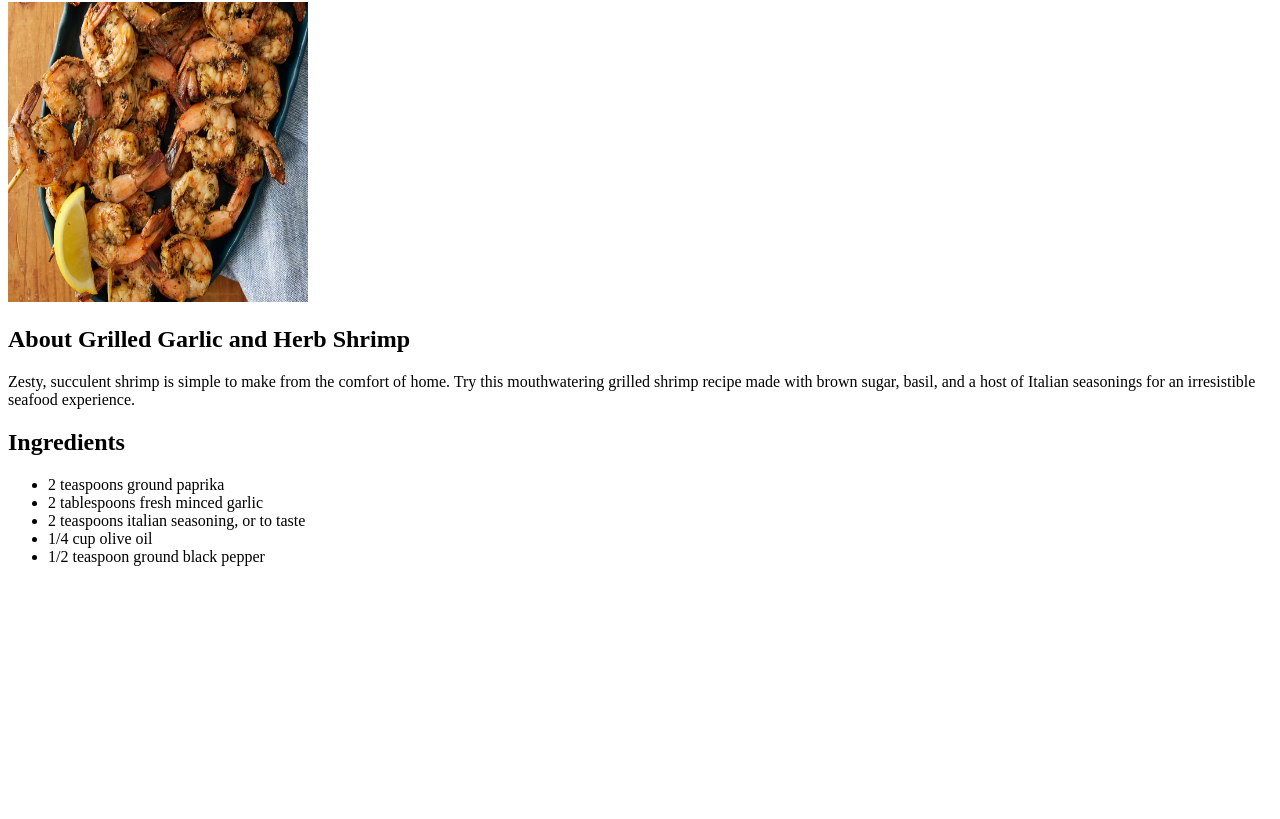
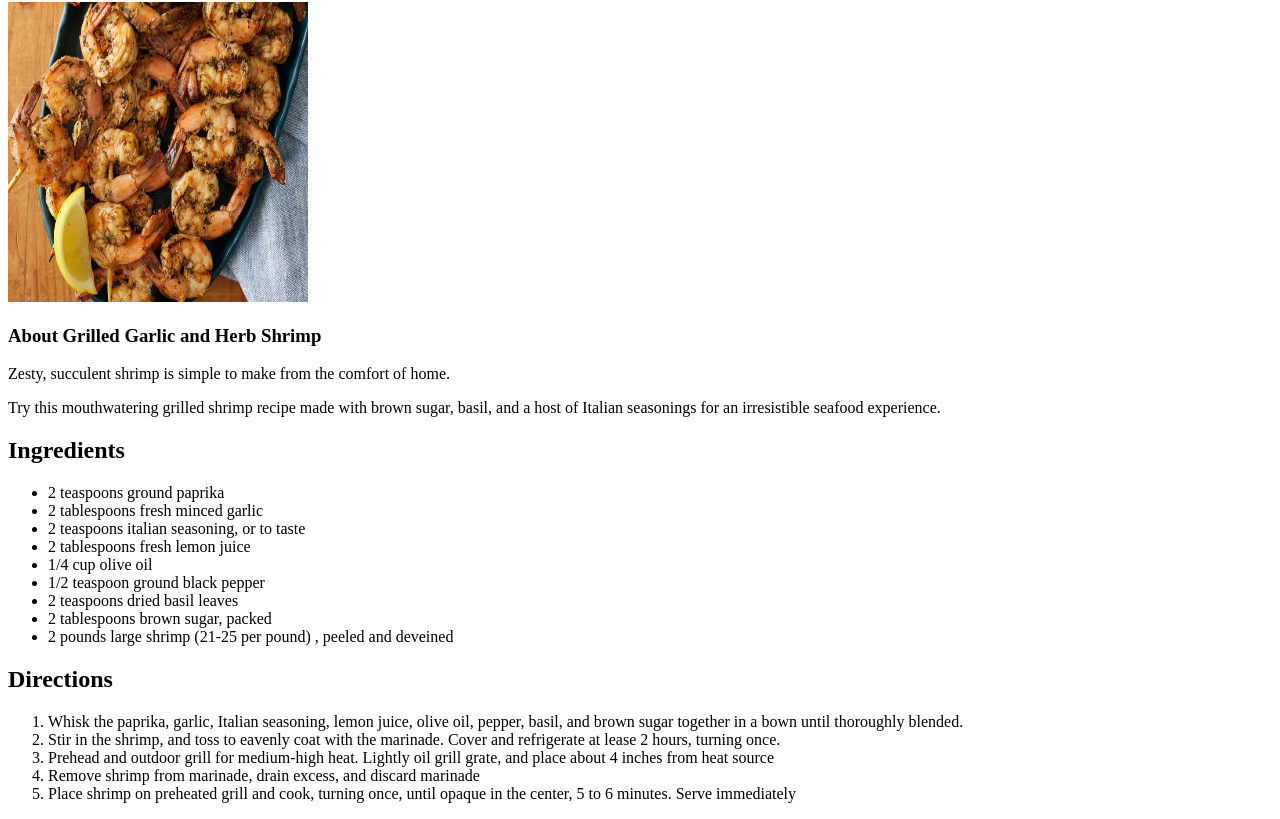
Before and after one commit to AmarisDavis/odin-recipies, a plain HTML site: page recipes/garlicshrimp.html in a window 1280 px wide. Shown: the part 78-897 px from the top of the page. Before the commit the page ends 800 px from the top, so only its background shows below. Drawn offline with Linux system fonts and the light colour scheme.

Commit message:
Update index and finish garlicshrimp.html

```diff
--- a/recipes/garlicshrimp.html
+++ b/recipes/garlicshrimp.html
@@ -9,9 +9,9 @@
     <h1> Grilled Garlic and Herb Shrimp</h1>
     <img src = "../imgs/shrimps.png" height="300" width=" 300">
 
-    <h2>About Grilled Garlic and Herb Shrimp</h2>
-    <p> Zesty, succulent shrimp is simple to make from the comfort of home.
-        Try this mouthwatering grilled shrimp recipe made with brown sugar,
+    <h3>About Grilled Garlic and Herb Shrimp</h3>
+    <p> Zesty, succulent shrimp is simple to make from the comfort of home.</p>
+     <p>Try this mouthwatering grilled shrimp recipe made with brown sugar,
         basil, and a host of Italian seasonings for an irresistible seafood experience.</p>
 
     <h2> Ingredients</h2>
@@ -19,9 +19,22 @@
         <li> 2 teaspoons ground paprika</li>
         <li> 2 tablespoons fresh minced garlic </li>
         <li> 2 teaspoons italian seasoning, or to taste </li>
+        <li> 2 tablespoons fresh lemon juice </li>
         <li> 1/4 cup olive oil </li>
         <li> 1/2 teaspoon ground black pepper </li>
+        <li> 2 teaspoons dried basil leaves</li>
+        <li> 2 tablespoons brown sugar, packed</li>
+        <li> 2 pounds large shrimp (21-25 per pound) , peeled and deveined </li>
     </ul>
+
+    <h2> Directions </h2>
+    <ol>
+        <li> Whisk the paprika, garlic, Italian seasoning, lemon juice, olive oil, pepper, basil, and brown sugar together in a bown until thoroughly blended. </li>
+        <li> Stir in the shrimp, and toss to eavenly coat with the marinade. Cover and refrigerate at lease 2 hours, turning once.</li>
+        <li> Prehead and outdoor grill for medium-high heat. Lightly oil grill grate, and place about 4 inches from heat source </li>
+        <li> Remove shrimp from marinade, drain excess, and discard marinade </li>
+        <li> Place shrimp on preheated grill and cook, turning once, until opaque in the center, 5 to 6 minutes. Serve immediately</li>
+    </ol>
 
 </body>
 </html>
```
Also changed, not shown: index.html (+3 -1 lines).
